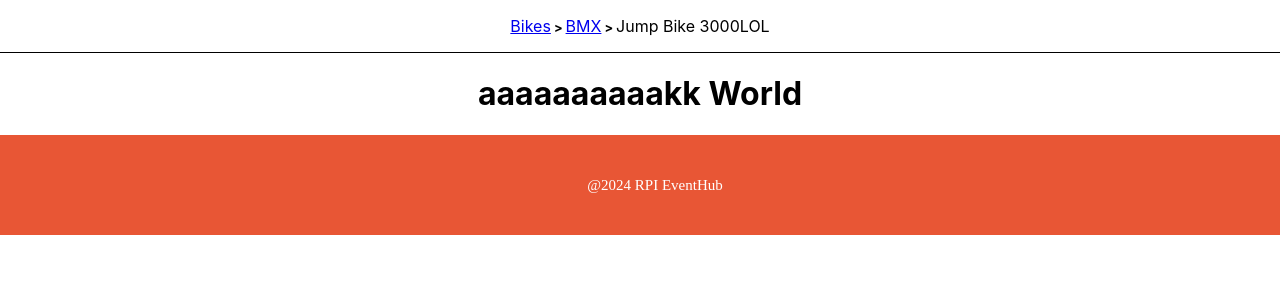
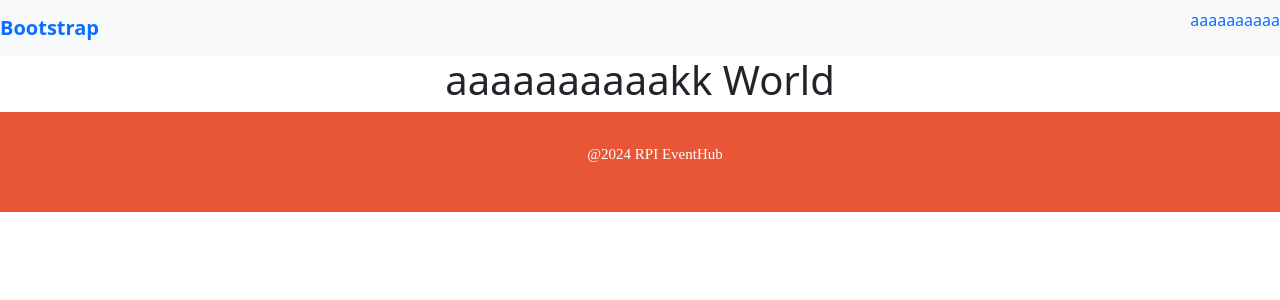
Before and after one commit to MeiH10/RPI-EventHub, a React (Create React App) app in the folder rpi-eventhub/: page / in a window 1280 px wide. Shown: the top 300 px of the page. Built offline with nearby package versions, Linux system fonts and the light colour scheme.

Commit message:
added bootstrap

```diff
--- a/rpi-eventhub/package.json
+++ b/rpi-eventhub/package.json
@@ -9,12 +9,14 @@
     "axios": "^1.6.7",
     "bcrypt": "^5.1.1",
     "bcryptjs": "^2.4.3",
+    "bootstrap": "^5.3.3",
     "cors": "^2.8.5",
     "dotenv": "^16.4.4",
     "express": "^4.18.2",
     "jsonwebtoken": "^9.0.2",
     "mongoose": "^8.1.3",
     "react": "^18.2.0",
+    "react-bootstrap": "^2.10.1",
     "react-dom": "^18.2.0",
     "react-scripts": "5.0.1",
     "web-vitals": "^2.1.4"
--- a/rpi-eventhub/src/components/App/App.js
+++ b/rpi-eventhub/src/components/App/App.js
@@ -1,6 +1,8 @@
 import './App.css';
 import Navbar from '../Navbar/Navbar';
 import Footer from '../Footer/Footer';
+import 'bootstrap/dist/css/bootstrap.min.css';
+
 
 function App() {
 
--- a/rpi-eventhub/src/components/Navbar/Navbar.css
+++ b/rpi-eventhub/src/components/Navbar/Navbar.css
@@ -1,21 +1,27 @@
-nav {
-    border-bottom: 1px solid black;
-  }
-
-  .crumbs ol {
-    list-style-type: none;
-    padding-left: 0;
-  }
-
-  .crumb {
-    display: inline-block;
-  }
-
-  .crumb a::after {
-    display: inline-block;
-    color: #000;
-    content: '>';
-    font-size: 80%;
-    font-weight: bold;
-    padding: 0 3px;
-  }
+.navbar {
+  background-color: #f8f9fa; /* Bootstrap light background */
+}
+.navbar-brand {
+  font-weight: bold; /* Makes the logo text bold */
+}
+.nav-link {
+  color: red; /* Sets the color of the navigation links to red */
+}
+/* Custom CSS to make the navbar look more like the one in the image */
+.custom-navbar {
+  padding: 10px 15px;
+  background: transparent;
+  border: none;
+  box-shadow: none;
+}
+.custom-nav-item {
+  margin-right: 25px; /* Adjust spacing between nav items */
+}
+.custom-nav-link {
+  color: black; /* Color for nav item texts */
+  text-transform: uppercase; /* Capitalize the text */
+  font-weight: bold; /* Make text bold */
+}
+.custom-nav-link:hover {
+  color: red; /* Color when hovering over nav item texts */
+}
--- a/rpi-eventhub/src/components/Navbar/Navbar.js
+++ b/rpi-eventhub/src/components/Navbar/Navbar.js
@@ -1,17 +1,15 @@
-import "./Navbar.css"
+import React from 'react';
+import "./Navbar.css"; // Make sure this path is correct.
 
 const Navbar = () => {
     return (
-        <nav class="crumbs">
-            <ol>
-                <li class="crumb"><a href="google.com">Bikes</a></li>
-                <li class="crumb"><a href="rpi.edu">BMX</a></li>
-                <li class="crumb">Jump Bike 3000</li>
-                <li class="crumb">LOL</li>
-
-            </ol>
+        <nav className="navbar navbar-light bg-light">
+            <a className="navbar-brand text-primary" href="#">
+                Bootstrap
+            </a>
+            <p className="text-primary">aaaaaaaaaa</p>
         </nav>
-     );
+    );
 }
 
 export default Navbar;
```
Also changed, not shown: 1 other file (tests, documents, lock files or other folders).
